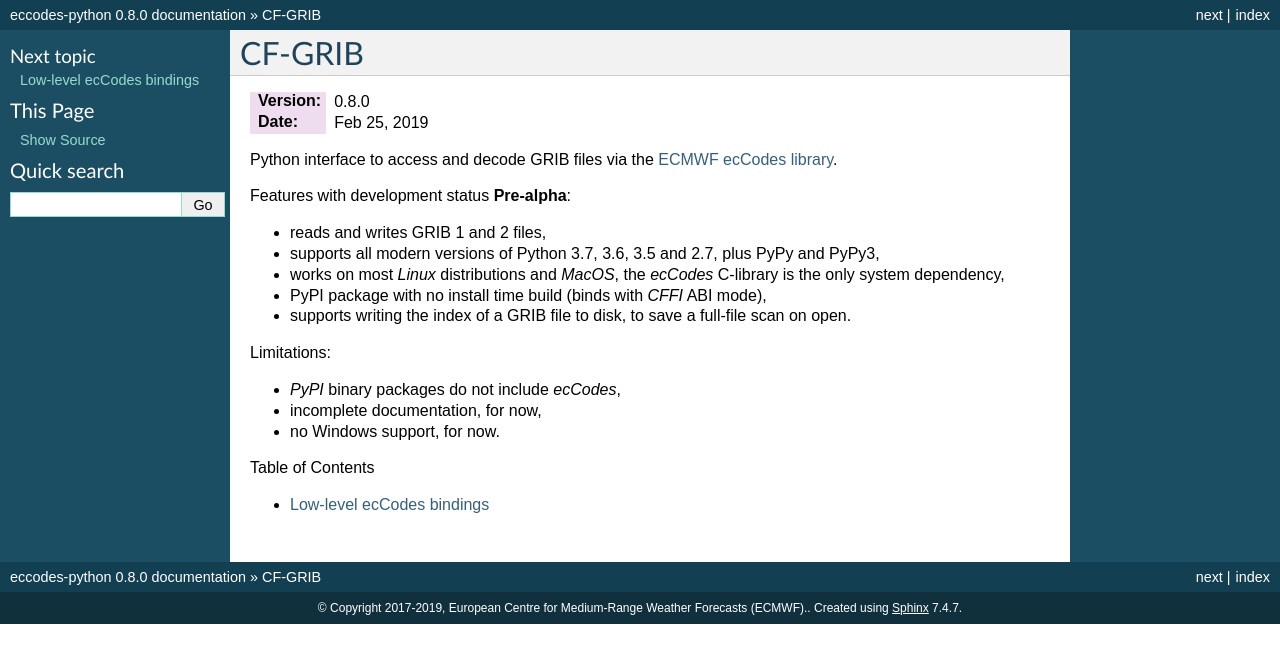
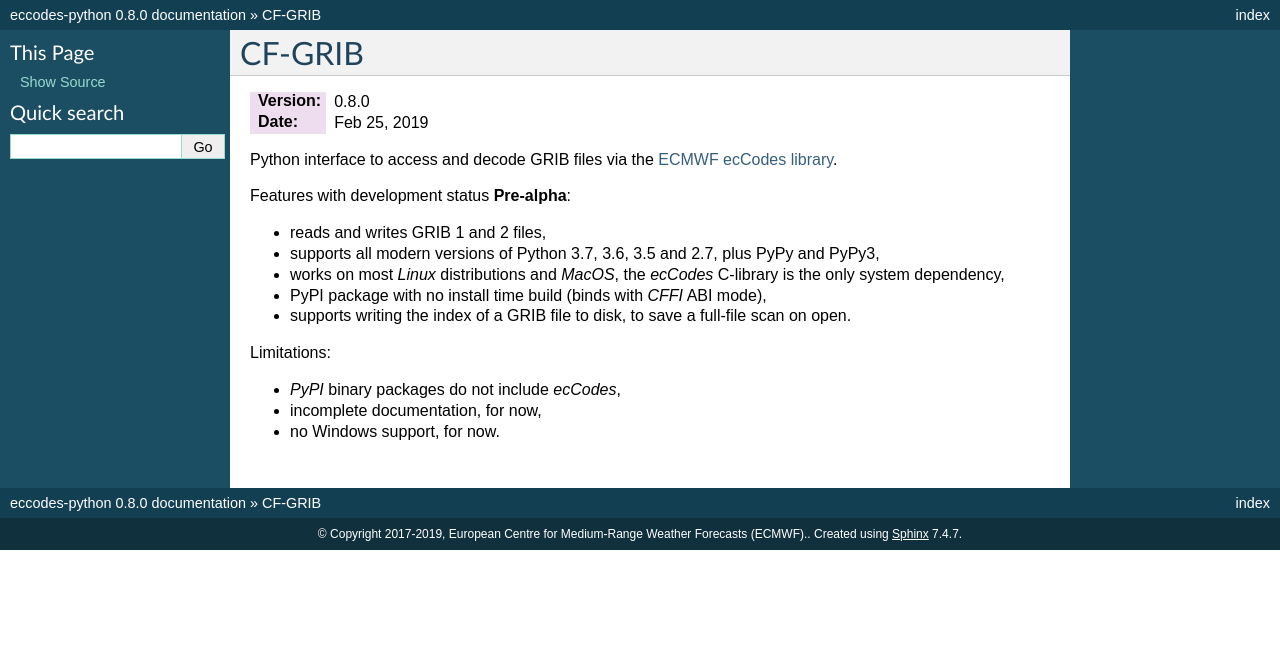
Before and after one commit to ecmwf/eccodes-python, a Sphinx documentation site: the page built from docs/index.rst, in a window 1280 px wide. Shown: the top 663 px of the page. Built offline with Sphinx 7.4.7, drawn with Linux system fonts in a browser that asks for light colours; pages that are not in the unit, such as notebooks, are missing from menus.

Commit message:
Fix docs.

```diff
--- a/docs/bindings.rst
+++ /dev/null
@@ -1,6 +0,0 @@
-
-Low-level ecCodes bindings
---------------------------
-
-.. automodule:: eccodes.bindings
-    :members:
--- a/docs/index.rst
+++ b/docs/index.rst
@@ -31,4 +31,3 @@
     :caption: Table of Contents
 
     messages
-    bindings
```
